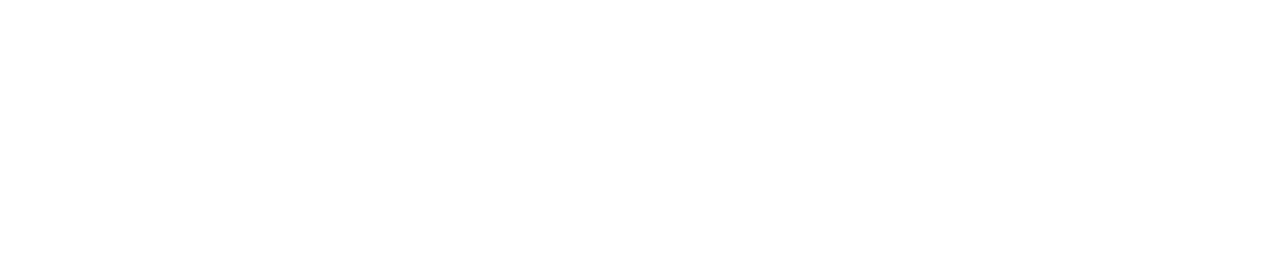
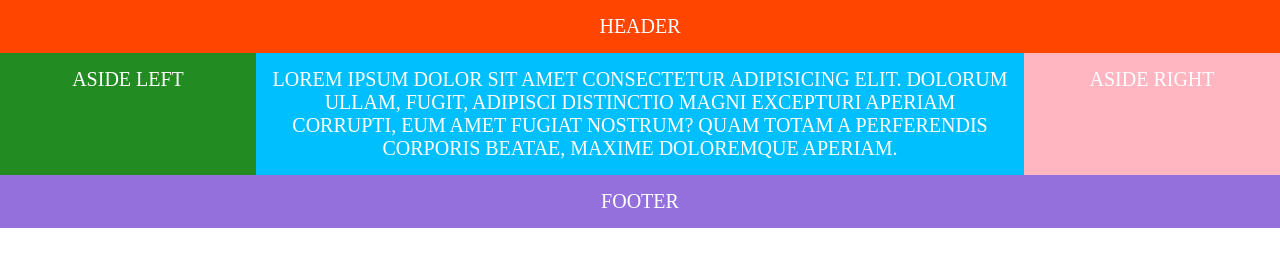
Before and after one commit to krawj/krawj.github.io, a plain HTML site: page 5-layout-flex-box/index.html in a window 1280 px wide. Drawn offline with Linux system fonts and the light colour scheme.

Commit message:
Added some content, classes, and primary style rules

```diff
--- a/5-layout-flex-box/css/style.css
+++ b/5-layout-flex-box/css/style.css
@@ -0,0 +1,49 @@
+* {
+    box-sizing: border-box;
+}
+
+html, body {
+    margin: 0;
+    color: #fff;
+    text-transform: uppercase;
+    font-size: 20px;
+}
+
+.pageContainer {
+    width: 100vw;
+    text-align: center;
+}
+
+.pageContainer *:not(section) {
+    padding: 15px;
+}
+
+.pageHeader {
+    background-color: #ff4500;
+}
+
+.section {
+    display: flex;
+    flex-flow: row wrap;
+    justify-content: flext-start;
+    align-items: flext-start;
+}
+
+.left {
+    background-color: #228b22;
+    flex-basis: 20%;
+}
+
+.content {
+    background-color: #00bfff;
+    flex-basis: 60%;
+}
+
+.right {
+    background-color: #ffb6c1;
+    flex-basis: 20%;
+}
+
+.pageFooter {
+    background-color: #9370db;
+}
--- a/5-layout-flex-box/index.html
+++ b/5-layout-flex-box/index.html
@@ -11,14 +11,14 @@
 <body>
 
     <main class="pageContainer">
-        <header class="pageHeader"></header>
-        <section>
-            <aside class="left"></aside>
-            <div class="content"></div>
-            <aside class="right"></aside>
+        <header class="pageHeader">Header</header>
+        <section class="section">
+            <aside class="left">Aside Left</aside>
+            <div class="content">Lorem ipsum dolor sit amet consectetur adipisicing elit. Dolorum ullam, fugit, adipisci distinctio magni excepturi aperiam corrupti, eum amet fugiat nostrum? Quam totam a perferendis corporis beatae, maxime doloremque aperiam.</div>
+            <aside class="right">Aside Right</aside>
         </section>
+        <footer class="pageFooter">Footer</footer>
         </main>
-        <footer class="pageFooter"></footer>
     </main>
 
 </body>
```
